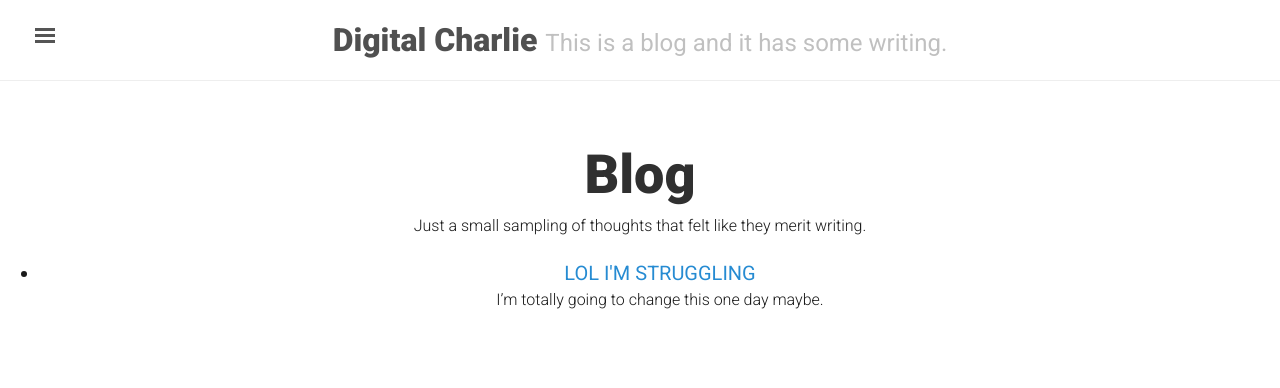
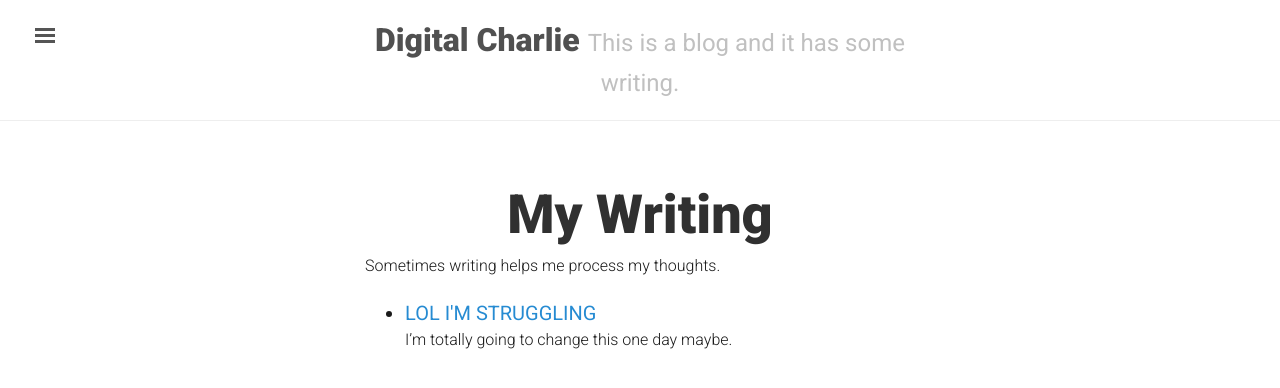
Before and after one commit to DigitalCharlie/DigitalCharlie.github.io, a Jekyll site: the page built from writing.md, in a window 1280 px wide. Shown: the top 388 px of the page. Built offline with Jekyll 4.4.1, drawn with Linux system fonts in a browser that asks for light colours.

Commit message:
updates to style

```diff
--- a/index.html
+++ b/index.html
@@ -1,6 +1,6 @@
 ---
 layout: home
-title: Home
+title: My Work
 ---
 
 <div class="homepage_top">
@@ -60,7 +60,7 @@ title: Home
   </div>
 
   <div class="homepage_project">
-    <a href="http://www.gopcausedtrump.com/" class="project_link" target="_blank">
+    <a href="http://www.rememberthefuckingmidterms.com" class="project_link" target="_blank">
       <div class="project_name">
         <h3>
           Remember the Fucking Midterms
--- a/public/css/base.css
+++ b/public/css/base.css
@@ -1,7 +1,6 @@
 body {
 	color:#1a1a1a;
 	font-family: Roboto;
-	text-align:center;
 }
 
 p {
@@ -13,12 +12,14 @@ h1 {
 	font-size: 32px;
 	font-weight:700;
 	margin-bottom:5px;
+	text-align: center;
 }
 
 h3 {
 	font-size: 22px;
 	font-weight:700;
 	margin-bottom:5px;
+	text-align: center;
 }
 
 .container {
@@ -38,6 +39,7 @@ h3 {
 	left:0;
 	right:0;
 	padding:5px;
+	text-align:center;
 }
 
 .homepage_name {
@@ -106,6 +108,10 @@ h3 {
 	color:#fff;
 }
 
+.post_list {
+	list-style: none;
+}
+
 @media screen and (min-width: 650px) {
 
 	p {
@@ -123,7 +129,7 @@ h3 {
 		font-weight:700;
 	}
 
-	.homepage_title, .project_description {
+	.homepage_title, .project_description, .container {
 		width:550px;
 		margin:0 auto;
 	}
--- a/blog.md
+++ b/writing.md
@@ -1,9 +1,9 @@
 ---
 layout: page
-title: Blog
+title: My Writing
 ---
 
-Just a small sampling of thoughts that felt like they merit writing.
+<p>Sometimes writing helps me process my thoughts.</p>
 
 <ul>
   {% for post in site.posts %}
```
Also changed, not shown: about.md (deleted, +0 -6 lines).
